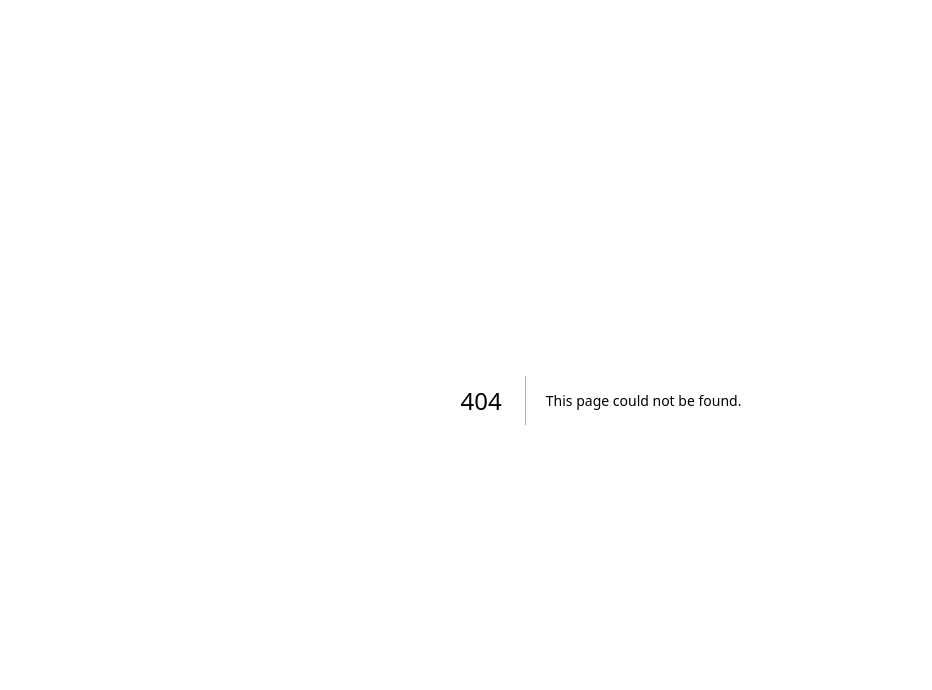
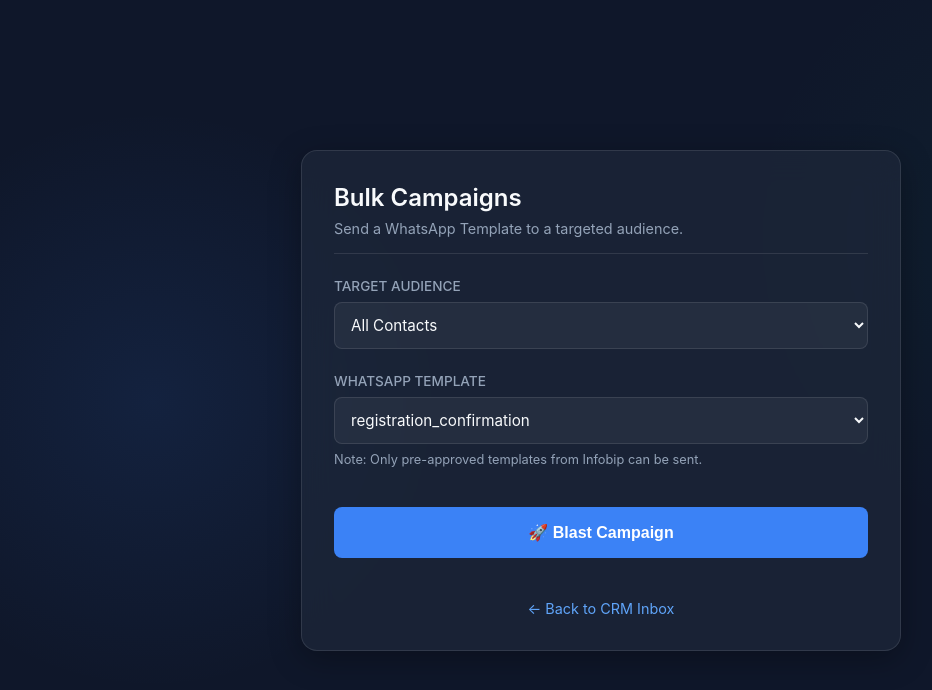
Before and after one commit to tecbunnysolutions-hub/WABA, a Next.js app: page /campaigns in a window 1280 px wide. Before the commit this address had no page. Shown: the top 690 px of the page, without its empty margins (39-971 px from the left). Built offline with nearby package versions, Linux system fonts and the light colour scheme.

Commit message:
implement bulk campaigns and ad tracking features

```diff
--- /dev/null
+++ b/src/app/api/campaigns/route.ts
@@ -0,0 +1,70 @@
+import { NextResponse } from 'next/server';
+import { supabase } from '@/lib/supabase';
+import { sendTemplateMessage } from '@/services/infobipService';
+import crypto from 'crypto';
+
+export const dynamic = 'force-dynamic';
+
+export async function POST(req: Request) {
+  try {
+    const { targetStatus, templateName } = await req.json();
+
+    if (!targetStatus || !templateName) {
+      return NextResponse.json({ error: 'Missing targetStatus or templateName' }, { status: 400 });
+    }
+
+    // Find all conversations matching the target status
+    let query = supabase.from('Conversation').select('sender_number, contact_name');
+
+    if (targetStatus !== 'ALL') {
+      query = query.eq('status', targetStatus);
+    }
+
+    const { data: contacts, error: fetchError } = await query;
+    if (fetchError) throw fetchError;
+
+    if (!contacts || contacts.length === 0) {
+      return NextResponse.json({ success: true, count: 0, message: 'No contacts found for this audience.' });
+    }
+
+    // In a real production system with thousands of contacts,
+    // you would use a background job/queue here (like BullMQ or Inngest).
+    // For MVP, we will iterate and send them asynchronously in batches.
+
+    let successCount = 0;
+
+    // Broadcast the template to everyone
+    for (const contact of contacts) {
+      try {
+        const to = contact.sender_number;
+        const name = contact.contact_name || to;
+
+        // Use the Infobip Template API
+        // For MVP we just use the hardcoded 'registration_confirmation'
+        // with the user's name as the placeholder.
+        await sendTemplateMessage(to, templateName, [name]);
+
+        // Log the outbound message to the database
+        await supabase
+          .from('Message')
+          .insert({
+            id: crypto.randomUUID(),
+            sender_number: to,
+            direction: 'OUTBOUND',
+            message_content: `[Campaign Template Sent: ${templateName}]`,
+            timestamp: new Date().toISOString(),
+            status: 'SENT'
+          });
+
+        successCount++;
+      } catch (err) {
+        console.error(`Failed to send campaign message to ${contact.sender_number}:`, err);
+      }
+    }
+
+    return NextResponse.json({ success: true, count: successCount });
+  } catch (error) {
+    console.error('Campaign Error:', error);
+    return NextResponse.json({ error: 'Failed to execute campaign' }, { status: 500 });
+  }
+}
--- /dev/null
+++ b/src/app/campaigns/page.tsx
@@ -0,0 +1,108 @@
+"use client";
+
+import { useState } from "react";
+
+export default function CampaignsPage() {
+  const [targetStatus, setTargetStatus] = useState("ALL");
+  const [templateName, setTemplateName] = useState("registration_confirmation");
+  const [isSending, setIsSending] = useState(false);
+  const [resultMessage, setResultMessage] = useState("");
+
+  const handleSendCampaign = async () => {
+    if (!confirm(`Are you sure you want to blast the '${templateName}' template to all contacts with status '${targetStatus}'?`)) {
+      return;
+    }
+
+    setIsSending(true);
+    setResultMessage("");
+
+    try {
+      const res = await fetch('/api/campaigns', {
+        method: 'POST',
+        headers: { 'Content-Type': 'application/json' },
+        body: JSON.stringify({ targetStatus, templateName })
+      });
+      const data = await res.json();
+
+      if (data.success) {
+        setResultMessage(`✅ Campaign sent successfully to ${data.count} contacts!`);
+      } else {
+        setResultMessage(`❌ Failed: ${data.error}`);
+      }
+    } catch (err: any) {
+      setResultMessage(`❌ Error: ${err.message}`);
+    }
+
+    setIsSending(false);
+  };
+
+  return (
+    <div className="dashboard-container" style={{ display: 'flex', justifyContent: 'center', alignItems: 'center' }}>
+      <div className="glass-panel" style={{ width: '100%', maxWidth: '600px', padding: '2rem', display: 'flex', flexDirection: 'column', gap: '1.5rem' }}>
+        <div style={{ borderBottom: '1px solid rgba(255,255,255,0.1)', paddingBottom: '1rem' }}>
+          <h2 style={{ fontSize: '1.5rem', fontWeight: 600 }}>Bulk Campaigns</h2>
+          <p style={{ color: '#94a3b8', fontSize: '0.9rem', marginTop: '0.5rem' }}>Send a WhatsApp Template to a targeted audience.</p>
+        </div>
+
+        <div style={{ display: 'flex', flexDirection: 'column', gap: '0.5rem' }}>
+          <label style={{ fontSize: '0.85rem', color: '#94a3b8', fontWeight: 500, textTransform: 'uppercase' }}>Target Audience</label>
+          <select
+            className="crm-select"
+            value={targetStatus}
+            onChange={e => setTargetStatus(e.target.value)}
+          >
+            <option value="ALL">All Contacts</option>
+            <option value="NEW">New</option>
+            <option value="LEAD">Leads</option>
+            <option value="QUALIFIED">Qualified</option>
+            <option value="PROPOSAL">Proposal</option>
+            <option value="WON">Won (Customers)</option>
+            <option value="LOST">Lost</option>
+          </select>
+        </div>
+
+        <div style={{ display: 'flex', flexDirection: 'column', gap: '0.5rem' }}>
+          <label style={{ fontSize: '0.85rem', color: '#94a3b8', fontWeight: 500, textTransform: 'uppercase' }}>WhatsApp Template</label>
+          <select
+            className="crm-select"
+            value={templateName}
+            onChange={e => setTemplateName(e.target.value)}
+          >
+            <option value="registration_confirmation">registration_confirmation</option>
+            <option value="hello_world">hello_world</option>
+          </select>
+          <p style={{ fontSize: '0.8rem', color: '#94a3b8' }}>Note: Only pre-approved templates from Infobip can be sent.</p>
+        </div>
+
+        <button
+          onClick={handleSendCampaign}
+          disabled={isSending}
+          style={{
+            padding: '1rem',
+            background: isSending ? 'rgba(59, 130, 246, 0.5)' : '#3b82f6',
+            color: 'white',
+            border: 'none',
+            borderRadius: '8px',
+            fontWeight: 600,
+            cursor: isSending ? 'not-allowed' : 'pointer',
+            marginTop: '1rem',
+            fontSize: '1rem',
+            transition: 'background 0.2s'
+          }}
+        >
+          {isSending ? 'Broadcasting...' : '🚀 Blast Campaign'}
+        </button>
+
+        {resultMessage && (
+          <div style={{ padding: '1rem', borderRadius: '8px', background: resultMessage.startsWith('✅') ? 'rgba(16, 185, 129, 0.1)' : 'rgba(239, 68, 68, 0.1)', color: resultMessage.startsWith('✅') ? '#34d399' : '#f87171', border: `1px solid ${resultMessage.startsWith('✅') ? 'rgba(16, 185, 129, 0.2)' : 'rgba(239, 68, 68, 0.2)'}` }}>
+            {resultMessage}
+          </div>
+        )}
+
+        <div style={{ textAlign: 'center', marginTop: '1rem' }}>
+          <a href="/" style={{ color: '#60a5fa', textDecoration: 'none', fontSize: '0.9rem' }}>← Back to CRM Inbox</a>
+        </div>
+      </div>
+    </div>
+  );
+}
--- a/src/app/page.tsx
+++ b/src/app/page.tsx
@@ -156,8 +156,11 @@ export default function Dashboard() {
     <div className="dashboard-container">
       {/* PANE 1: Sidebar / Conversation List */}
       <div className="glass-panel sidebar">
-        <div className="sidebar-header">
+        <div className="sidebar-header" style={{ display: 'flex', justifyContent: 'space-between', alignItems: 'center' }}>
           <h2>CRM Inbox</h2>
+          <a href="/campaigns" style={{ fontSize: '0.85rem', color: '#60a5fa', textDecoration: 'none', background: 'rgba(59, 130, 246, 0.1)', padding: '6px 10px', borderRadius: '6px' }}>
+            🚀 Campaigns
+          </a>
         </div>
         <div className="conversation-list">
           {loading ? (
--- a/src/services/infobipService.ts
+++ b/src/services/infobipService.ts
@@ -110,7 +110,7 @@ export async function sendWhatsAppMessage(to: string, text: string) {
   return response;
 }
 
-export async function sendTemplateMessage(to: string, templateName: string) {
+export async function sendTemplateMessage(to: string, templateName: string, placeholders: string[] = []) {
   const payload = {
     messages: [
       {
@@ -120,7 +120,7 @@ export async function sendTemplateMessage(to: string, templateName: string) {
           templateName: templateName,
           templateData: {
             body: {
-              placeholders: []
+              placeholders: placeholders
             }
           },
           language: TEMPLATE_LANGUAGE
```
